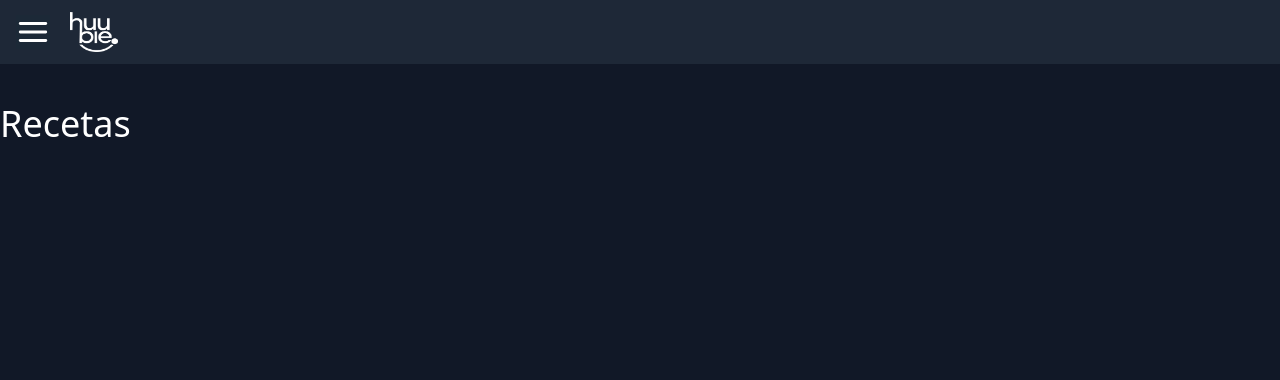
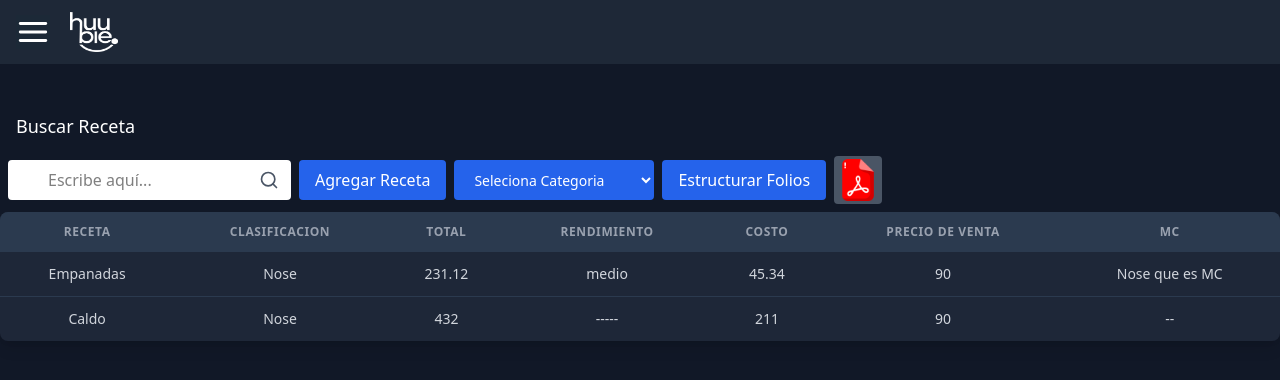
Before and after one commit to DiegoGB234/HUUBIE, a React (Vite) app: page /recetas in a window 1280 px wide. Shown: the top 380 px of the page. Built offline with nearby package versions, Linux system fonts and the light colour scheme.

Commit message:
version1.5

```diff
--- a/src/module/costosys/layouts/Ingredients.tsx
+++ b/src/module/costosys/layouts/Ingredients.tsx
@@ -1,7 +1,6 @@
 import SideBar from "../components/SideBar.tsx"
 import FormEre from "../components/form.tsx";
 import InheritedTable from "../components/table.tsx"
-
 import { useState } from "react";
 // icono
 import { Search } from 'lucide-react';
@@ -40,6 +39,16 @@ function Ingredientes(){
             description:'Es una pera, que es una fruta'
         },
     ]
+    // Propiedades de form
+      const formProperties ={
+        name: '',
+        unit: '',
+        provider: '',
+        netContent: '',
+        price: '',
+        pricePerUnit: ''
+      }
+
     return (
 
         <SideBar>
@@ -51,13 +60,19 @@ function Ingredientes(){
                 </label>
 
                 <div className="flex items-center gap-2">
-                <input
-                    id="buscar-ingredientes"
-                    type="text"
-                    className=" bg-white rounded px-3 py-2"
-                    placeholder="Escribe aquí..."
-                />
-                <Search size={32} className="text-white active:opacity-80 transition-opacity duration-200" />
+                    <div className="relative">
+                        <input
+                            id="subtecetas"
+                            type="text"
+                            className="bg-white rounded pl-10 pr-3 py-2 w-full"
+                            placeholder="Escribe aquí..."
+                        />
+                        <Search
+                            size={20}
+                            className="absolute right-3 top-1/2 transform -translate-y-1/2 text-gray-600"
+                        />
+                    </div>
+
                 {/* Este boton solo habre una ventana */}
                 <button
                     onClick={() => setIsOpen(true)}
@@ -69,7 +84,7 @@ function Ingredientes(){
                 </div>
             </div>
 
-            {isOpen && <FormEre isOpen={isOpen} setIsOpen={setIsOpen} /> }
+            {isOpen && <FormEre isOpen={isOpen} setIsOpen={setIsOpen} formProperties={formProperties} /> }
 
            </InheritedTable>
         </SideBar>
--- a/src/module/costosys/layouts/Recetas.tsx
+++ b/src/module/costosys/layouts/Recetas.tsx
@@ -1,11 +1,108 @@
 import SideBar from "../components/SideBar"
-
+import FormEre from "../components/form";
+import InheritedTable from "../components/table";
+import { useState } from "react";
+// icono
+import { Search } from 'lucide-react';
+import icononoPdf from '../../../assets/iconoPdf.png'
  function Recetas(){
+         const [isOpen, setIsOpen] = useState(false);
+    // los valores que va tener en la tabla  de  recetas
+      const valuesTable = {
+        recipe:'Receta',
+        classification:'Clasificacion',
+        total:'Total',
+        performance:'Rendimiento',
+        cost:'Costo',
+        salePreci:' Precio de venta',
+        mc:'MC'
+    }
+    // contenido de  Recetas
+    const contenTable =[
+        {
+            recipe:'Empanadas',
+            classification:'Nose',
+            total:231.12,
+            performance:'medio',
+            cost:45.34,
+            salePreci:90,
+            mc:'Nose que es MC'
+        },
+         {
+            recipe:'Caldo',
+            classification:'Nose',
+            total:432,
+            performance:'-----',
+            cost:211,
+            salePreci:90,
+            mc:'--'
+        },
+    ]
+     // Propiedades de form
+      const formProperties ={
+        name: '',
+        unit: '',
+        provider: '',
+        netContent: '',
+        price: '',
+        pricePerUnit: ''
+      }
     return (
         <>
             <SideBar>
-                <div className="text-white text-4xl "> Recetas</div>
-             </SideBar>
+                <InheritedTable tableContent={contenTable} tableProperties={valuesTable}>
+                    <div className="flex flex-col col-auto gap-4">
+                        <label className="text-white text-lg px-2" >
+                        Buscar Receta
+                        </label>
+                        <div className="flex items-center gap-2">
+                            <div className="relative">
+                                <input
+                                    id="subtecetas"
+                                    type="text"
+                                    className="bg-white rounded pl-10 pr-3 py-2 w-full"
+                                    placeholder="Escribe aquí..."
+                                />
+                                <Search
+                                    size={20}
+                                    className="absolute right-3 top-1/2 transform -translate-y-1/2 text-gray-600"
+                                />
+                            </div>
+
+                            {/* Este boton solo habre una ventana */}
+                            <button
+                                onClick={() => setIsOpen(true)}
+                                className=" text-white px-4 py-2 rounded active:opacity-80 transition-opacity duration-200"
+                                style={{ backgroundColor: '#2563EB' }}
+                            >
+                                Agregar Receta
+                            </button>
+
+                            <select  className="px-4 py-2 w-50 h-10 active:opacity-80 transition-opacity duration-200 rounded bg-[#2563EB] text-white text-sm" >
+                                <option value="" disabled selected > Seleciona Categoria</option>
+                                <option value="opcion1">Opción 1</option>
+                                <option value="opcion2" >Opción 2</option>
+                                <option value="opcion3">Opción 3</option>
+                                <option value="opcion4">Opción 4</option>
+
+                            </select>
+                            <button
+                                className=" text-white px-4 py-2 rounded active:opacity-80 transition-opacity duration-200"
+                                style={{ backgroundColor: '#2563EB' }}
+                            >
+                                Estructurar Folios
+                            </button>
+                            <button className="bg-gray-600 rounded active:opacity-80 transition-opacity duration-200">
+                                <img src={icononoPdf} className="w-12 h-12" />
+                            </button>
+
+                            </div>
+                    </div>
+
+                    {isOpen && <FormEre isOpen={isOpen} setIsOpen={setIsOpen} formProperties={formProperties} /> }
+
+            </InheritedTable>
+          </SideBar>
         </>
     )
 }
--- a/src/module/costosys/layouts/SubRecetas.tsx
+++ b/src/module/costosys/layouts/SubRecetas.tsx
@@ -4,71 +4,111 @@ import InheritedTable from "../components/table";
 import { useState } from "react";
 // icono
 import { Search } from 'lucide-react';
+import icononoPdf from '../../../assets/iconoPdf.png'
 
-export default function SubRecetas(){
+ function SubRecetas(){
      const [isOpen, setIsOpen] = useState(false);
 
     // los valores que va tener en la tabla  de sub recetas
       const valuesTable = {
-        recipe:'Receta',
+        subRecipes:'SubReceta',
         classification:'Clasificacion',
         total:'Total',
         performance:'Rendimiento',
         cost:'Costo',
         salePreci:' Precio de venta',
-        mc:'MC'
+        mc:'MC',
+        productionCost:'Costo de Produccion'
     }
     // contenido de  subRecetas
         const contenTable =[
             {
-            recipe:'Empanadas',
+                subRecipes:'Empanadas',
                 classification:'Nose',
                 total:231.12,
                 performance:'medio',
                 cost:45.34,
                 salePreci:90,
-            mc:'Nose que es MC'
+                mc:'Nose que es MC',
+                productionCost:'mm'
             },
             {
-            recipe:'Caldo',
+                subRecipes:'Caldo',
                 classification:'Nose',
                 total:432,
                 performance:'-----',
                 cost:211,
                 salePreci:90,
-            mc:'--'
-        },
+                mc:'--',
+                productionCost:'mm'
+            }
         ]
+
+      // Propiedades de form
+      const formProperties ={
+        name: '',
+        unit: '',
+        provider: '',
+        netContent: '',
+        price: '',
+        pricePerUnit: ''
+      }
+
     return(
         <SideBar>
              <InheritedTable tableContent={contenTable} tableProperties={valuesTable}>
-             <div className="flex flex-col col-auto gap-2">
-                <label className="text-white px-2" htmlFor="buscar-ingredientes">
-                Buscar Receta
+                <div className="flex flex-col col-auto gap-4">
+                    <label className="text-white text-lg px-2" >
+                    Buscar SubReceta
                     </label>
-
                     <div className="flex items-center gap-2">
+                        <div className="relative">
                             <input
-                    id="buscar-ingredientes"
+                                id="subtecetas"
                                 type="text"
-                    className=" bg-white rounded px-3 py-2"
+                                className="bg-white rounded pl-10 pr-3 py-2 w-full"
                                 placeholder="Escribe aquí..."
                             />
-                <Search size={32} className="text-white active:opacity-80 transition-opacity duration-200" />
+                            <Search
+                                size={20}
+                                className="absolute right-3 top-1/2 transform -translate-y-1/2 text-gray-600"
+                            />
+                        </div>
+
                         {/* Este boton solo habre una ventana */}
                         <button
                             onClick={() => setIsOpen(true)}
-                    className="text-white px-4 py-2 rounded"
+                            className=" text-white px-4 py-2 rounded active:opacity-80 transition-opacity duration-200"
                             style={{ backgroundColor: '#2563EB' }}
                         >
-                    Agregar Ingrediente
+                            Agregar SubReceta
                         </button>
+
+                        <select  className="px-4 py-2 w-50 h-10 active:opacity-80 transition-opacity duration-200 rounded bg-[#2563EB] text-white text-sm" >
+                            <option value="" disabled selected > Seleciona Categoria</option>
+                            <option value="opcion1">Opción 1</option>
+                            <option value="opcion2" >Opción 2</option>
+                            <option value="opcion3">Opción 3</option>
+                            <option value="opcion4">Opción 4</option>
+
+                        </select>
+                        <button
+                            className=" text-white px-4 py-2 rounded active:opacity-80 transition-opacity duration-200"
+                            style={{ backgroundColor: '#2563EB' }}
+                        >
+                            Estructurar Folios
+                        </button>
+                        <button className="bg-gray-600 rounded active:opacity-80 transition-opacity duration-200">
+                            <img src={icononoPdf} className="w-12 h-12" />
+                        </button>
+
                         </div>
                 </div>
 
-            {isOpen && <FormEre isOpen={isOpen} setIsOpen={setIsOpen} /> }
+                {isOpen && <FormEre isOpen={isOpen} setIsOpen={setIsOpen} formProperties={formProperties} /> }
 
            </InheritedTable>
         </SideBar>
     )
 }
+export default SubRecetas
```
Also changed, not shown: src/module/costosys/components/form.tsx (+14 -7 lines), src/assets/iconoPdf.png (added). Lines whose indentation alone changed are shown as unchanged.
